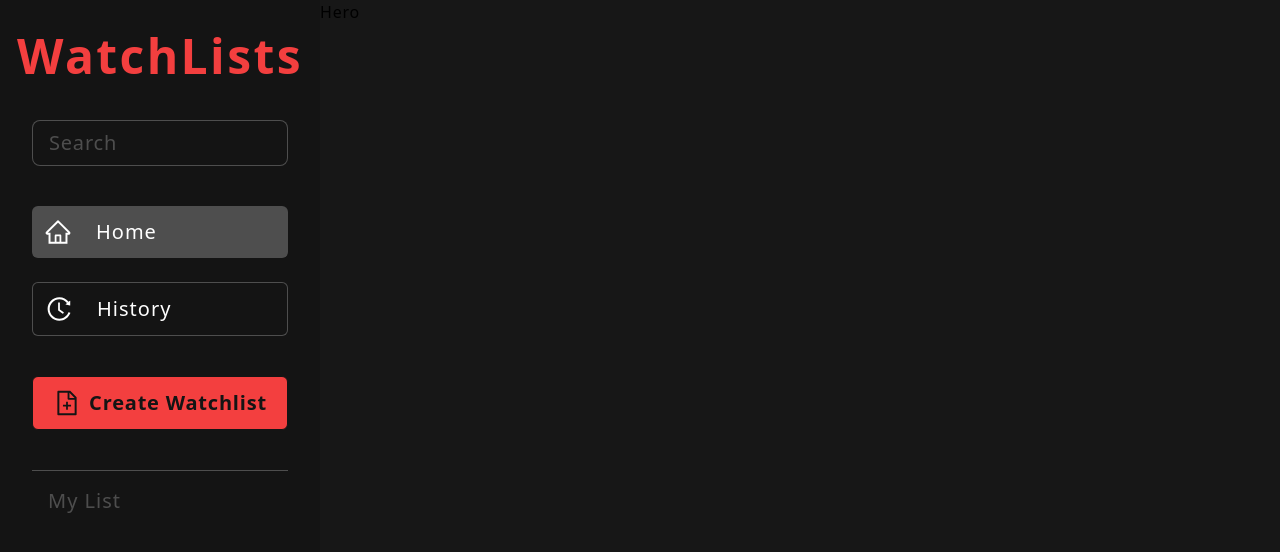
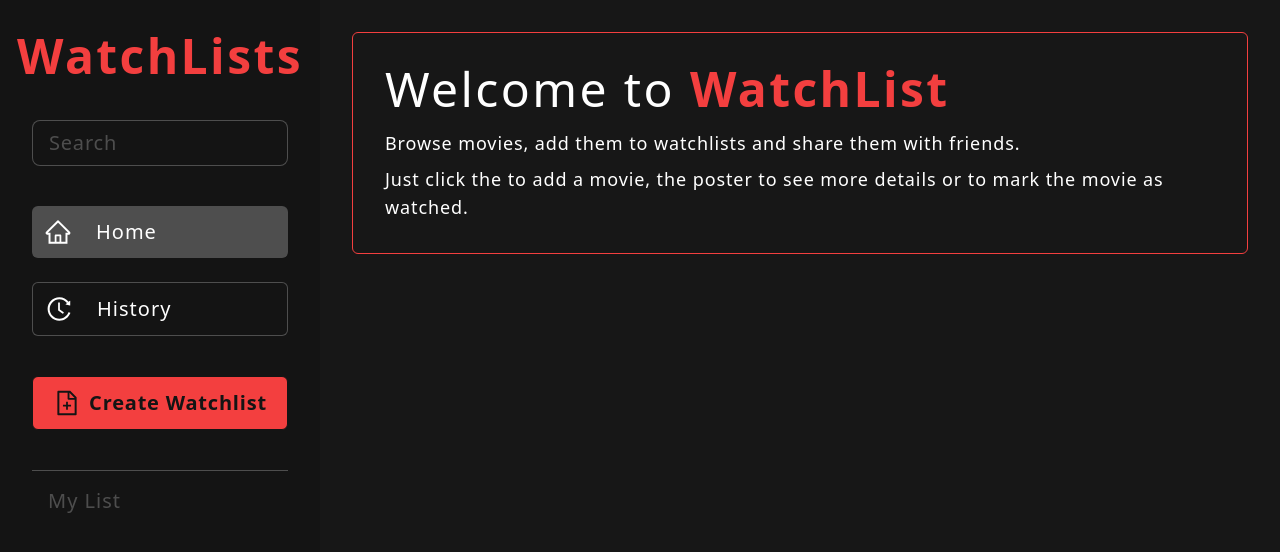
Before and after one commit to ashmeetsmonga/watchlist-react, a React (Vite) app: page / in a window 1280 px wide. Shown: the top 552 px of the page. Built offline with nearby package versions, Linux system fonts and the light colour scheme.

Commit message:
hero section

```diff
--- a/src/components/Hero.jsx
+++ b/src/components/Hero.jsx
@@ -1,7 +1,22 @@
 import React from "react";
 
 const Hero = () => {
-	return <div>Hero</div>;
+	return (
+		<div className='w-full flex flex-col gap-4 p-8 rounded-md border border-primary bg-darkGray'>
+			<h1 className='text-5xl text-white'>
+				Welcome to <span className='text-primary font-bold'>WatchList</span>
+			</h1>
+			<div className='flex flex-col gap-2'>
+				<p className='text-lg text-white'>
+					Browse movies, add them to watchlists and share them with friends.{" "}
+				</p>
+				<p className='text-lg text-white'>
+					Just click the to add a movie, the poster to see more details or to mark the movie as
+					watched.
+				</p>
+			</div>
+		</div>
+	);
 };
 
 export default Hero;
--- a/src/pages/Home.jsx
+++ b/src/pages/Home.jsx
@@ -4,7 +4,7 @@ import Sidebar from "../components/Sidebar";
 
 const Home = () => {
 	return (
-		<div className='flex w-full h-full'>
+		<div className='flex flex-col gap-8 w-full h-full p-8'>
 			<Hero />
 		</div>
 	);
```
